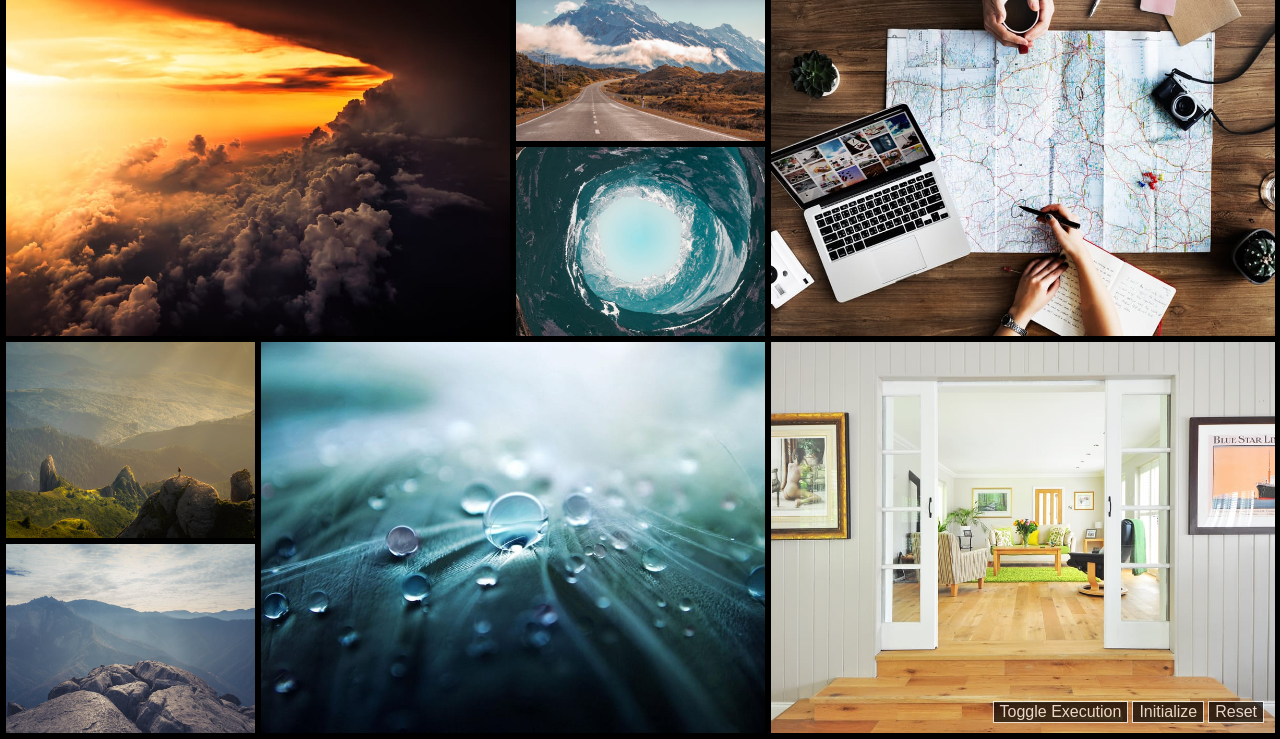
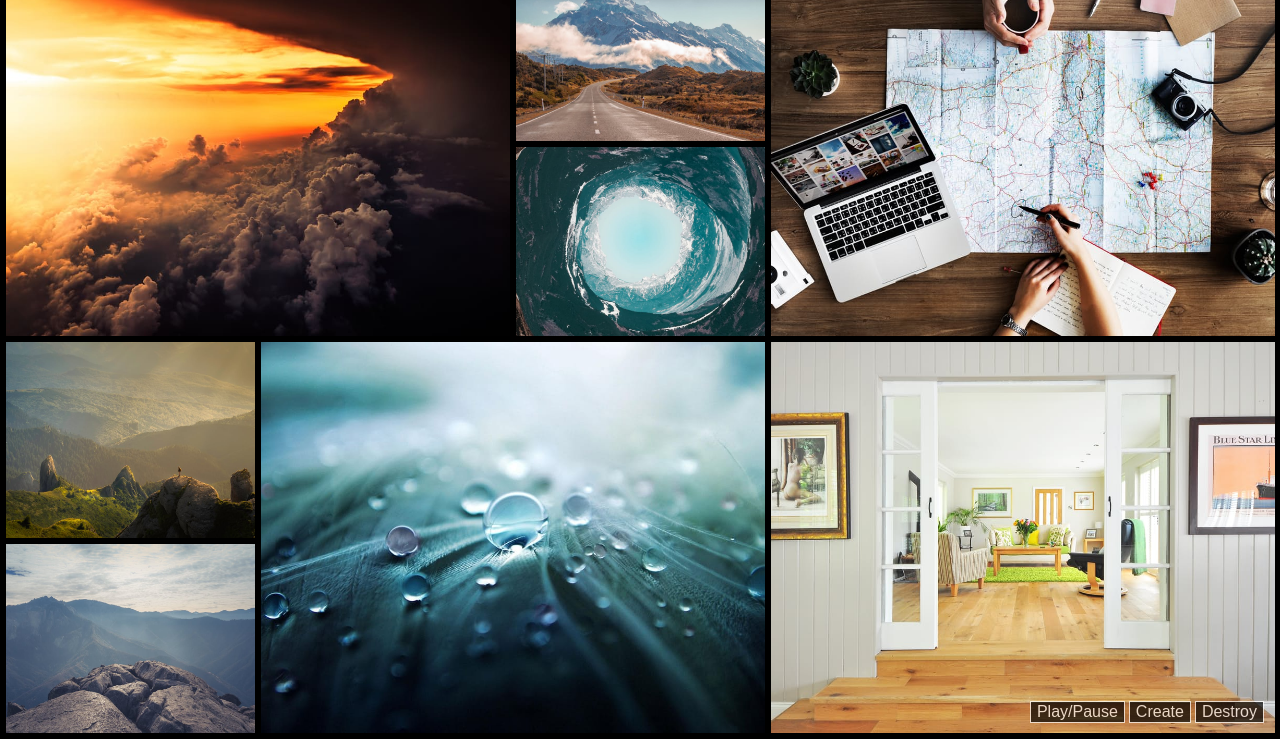
Before and after one commit to varararun/photo-tiles, a website: page index.html in a window 1280 px wide. Shown: the part 61-800 px from the top of the page. Drawn offline with Linux system fonts and the light colour scheme.

Commit message:
updated control labels

```diff
--- a/index.html
+++ b/index.html
@@ -67,9 +67,9 @@
         <![endif]-->
     <h1 class="demo-title" onclick="window.location='https://github.com/arvarghese/photo-tiles';">Photo Tiles Demo</h1>
     <div class="controls">
-        <button onclick="PhotoTiles.toggleExecution();">Toggle Execution</button>
-        <button onclick="PhotoTiles.initialize({demoMode:true})">Initialize</button>
-        <button onclick="PhotoTiles.reset();">Reset</button>
+        <button onclick="PhotoTiles.toggleExecution();">Play/Pause</button>
+        <button onclick="PhotoTiles.initialize({demoMode:true})">Create</button>
+        <button onclick="PhotoTiles.reset();">Destroy</button>
     </div>
     <div class="photo-tiles-container"></div>
     <script type="text/javascript" src="assets/js/photo-tiles.min.js"></script>
```
